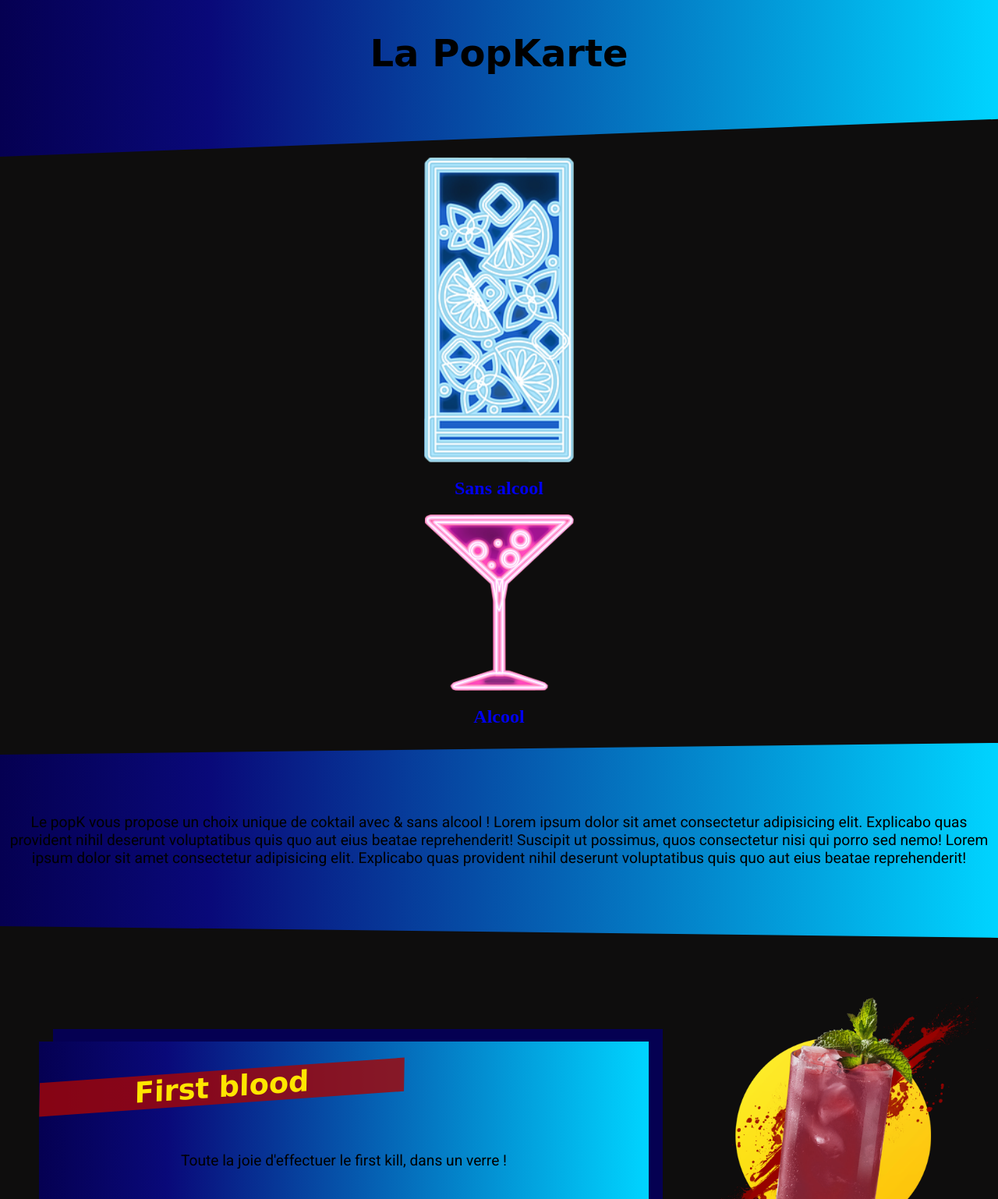
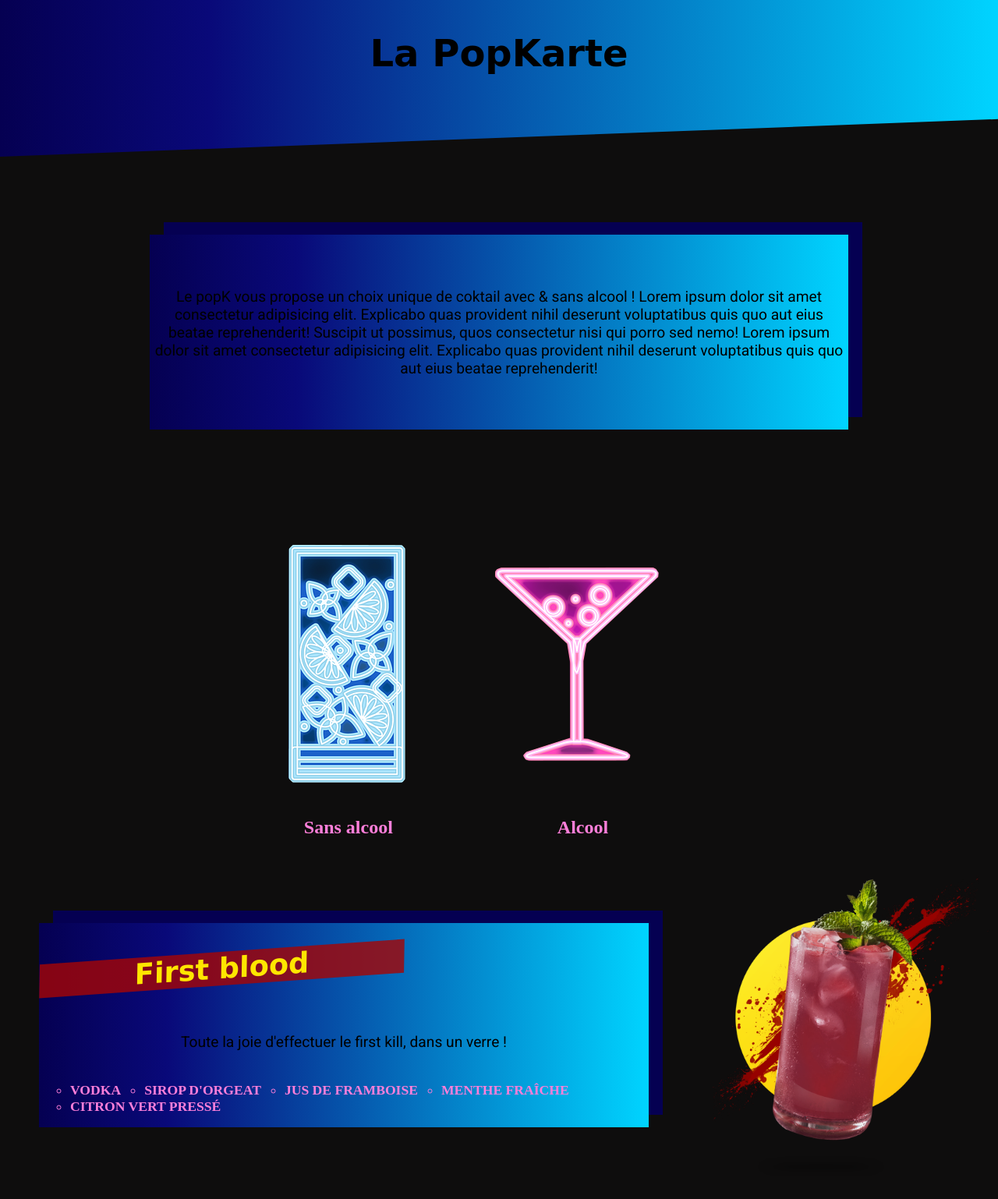
Before and after one commit to RudyDev-engfr/popk, a PHP site: page /carte.html in a window 1280 px wide. Shown: the top 1538 px of the page at 78% size. Run offline with PHP 8.4, Linux system fonts and the light colour scheme; some web fonts are replaced.

Commit message:
finishing title / intro

```diff
--- a/carte.html
+++ b/carte.html
@@ -13,6 +13,15 @@
             <div id="hero-bar">
                 <h1>La PopKarte </h1>
             </div>
+            <div id="img-landing">
+            </div>
+            <section id="intro-cocktail">
+                <p>Le popK vous propose un choix unique de coktail avec & sans alcool !
+                    Lorem ipsum dolor sit amet consectetur adipisicing elit. Explicabo quas provident nihil deserunt voluptatibus quis quo aut eius beatae reprehenderit!
+                    Suscipit ut possimus, quos consectetur nisi qui porro sed nemo! Lorem ipsum dolor sit amet consectetur adipisicing elit.
+                    Explicabo quas provident nihil deserunt voluptatibus quis quo aut eius beatae reprehenderit!
+                </p>
+            </section>
             <div id="responsive_cocktail">
             <a href="#cocktail_sa"><img src="images/cocktailbleu.png" alt="Cocktail sans alcool" /></a>
             <a href="#cocktail_sa"><h2>Sans alcool</h2></a>
@@ -20,13 +29,6 @@
             <a href="#cocktail_a"><img src="images/cocktailrose.png" alt="Cocktail avec alcool" /></a>
             <a href="#cocktail_a"><h2>Alcool</h2></a>
             </div>
-        </section>
-        <section id="intro-cocktail">
-            <p>Le popK vous propose un choix unique de coktail avec & sans alcool !
-                Lorem ipsum dolor sit amet consectetur adipisicing elit. Explicabo quas provident nihil deserunt voluptatibus quis quo aut eius beatae reprehenderit!
-                Suscipit ut possimus, quos consectetur nisi qui porro sed nemo! Lorem ipsum dolor sit amet consectetur adipisicing elit.
-                Explicabo quas provident nihil deserunt voluptatibus quis quo aut eius beatae reprehenderit!
-            </p>
         </section>
         <section id="cocktail_a">
             <article class="left-card" >
--- a/css/style.css
+++ b/css/style.css
@@ -51,7 +51,7 @@ img {
   width: 50%;
 }
 
-#landing :nth-child(2) {
+#landing:nth-child(2) {
   width: 30%;
 }
 
@@ -69,10 +69,7 @@ img {
 
 a {
   text-decoration: none;
-}
-
-a:visited {
-  color: #090979;
+  color: #ff7fda;
 }
 
 #intro-cocktail {
@@ -82,7 +79,9 @@ a:visited {
   -webkit-box-pack: center;
       -ms-flex-pack: center;
           justify-content: center;
+  color: black;
   height: 250px;
+  margin-bottom: 100px;
   width: 100%;
   -webkit-clip-path: polygon(0 6%, 100% 0%, 100% 100%, 0 94%);
           clip-path: polygon(0 6%, 100% 0%, 100% 100%, 0 94%);
@@ -195,6 +194,15 @@ ul li {
     -webkit-box-align: center;
         -ms-flex-align: center;
             align-items: center;
+    -webkit-box-shadow: 18px -16px #050052;
+            box-shadow: 18px -16px #050052;
+    -webkit-clip-path: none;
+            clip-path: none;
+    width: 70%;
+    margin: 100px auto;
+  }
+  #landing img {
+    width: 100%;
   }
   img {
     width: 35%;
@@ -239,5 +247,22 @@ ul li {
     margin-top: 40px 0px;
     width: 100%;
   }
+  #responsive_cocktail {
+    display: -webkit-box;
+    display: -ms-flexbox;
+    display: flex;
+    -webkit-box-align: center;
+        -ms-flex-align: center;
+            align-items: center;
+    height: 400px;
+  }
+  #responsive_cocktail h2 {
+    position: relative;
+    top: 210px;
+    right: 130px;
+  }
+  #img-landing {
+    background-image: url(../images/neon-bar.jpg);
+  }
 }
 /*# sourceMappingURL=style.css.map */
--- a/scss/_carte.scss
+++ b/scss/_carte.scss
@@ -12,7 +12,7 @@ h2{
 p {
     font-family: "Roboto", sans-serif;
     font-size: 1.2rem;
-    text-align: center  ;
+    text-align: center;
     padding: 5px;
 }
 h3 {
@@ -39,7 +39,7 @@ img {
 #landing img{
     width: 50%;
 }
-#landing :nth-child(2){
+#landing:nth-child(2){
     width: 30%;
 }
 #hero-bar{
@@ -58,7 +58,9 @@ a{
 #intro-cocktail{
     display: flex;
     justify-content: center;
+    color: black;
     height: 250px;
+    margin-bottom: 100px;
     width: 100%;
     clip-path: polygon(0 6%, 100% 0%, 100% 100%, 0 94%);
     background: linear-gradient(90deg, rgba(5,0,82,1) 0%, rgba(9,9,121,1) 21%, rgba(0,212,255,1) 100%);
@@ -132,15 +134,18 @@ ul li{
     transform: rotate(-4deg) skew(-5deg, 0);
 }
 
-@media only screen and (min-width:767px){
+@media only screen and (min-width: 767px){
 
 #intro-cocktail{
     display:flex;
     align-items: center;
-    box-shadow: 18px -16px #050052 ;
+    box-shadow: 18px -16px #050052;
     clip-path: none;
     width: 70%;
-    margin: 0 auto;
+    margin: 100px auto;
+}
+#landing img{
+    width: 100%;
 }
 img{
     width: 35%;
@@ -174,9 +179,13 @@ img{
     display: flex;
     align-items: center;
     height: 400px;
-    background-image: url(../images/neopen.jpg);
 }
-h1{
-    color: white;
+#responsive_cocktail h2{
+    position: relative;
+    top: 210px;
+    right: 130px;
+}
+#img-landing{
+    background-image: url(../images/neon-bar.jpg);
 }
 }
--- a/scss/style.scss
+++ b/scss/style.scss
@@ -1 +1,2 @@
+
 @import "carte";
```
Also changed, not shown: images/neon-bar.jpg (added), 1 other file.
